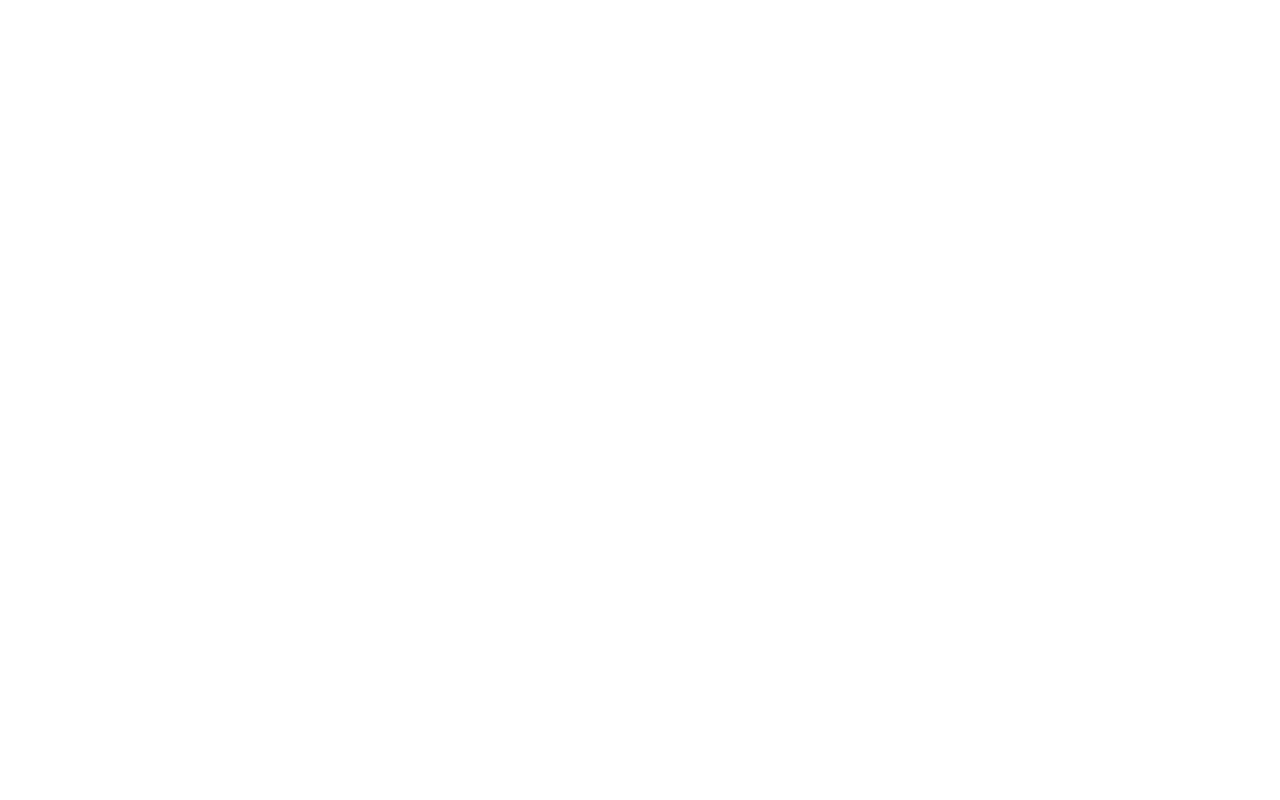
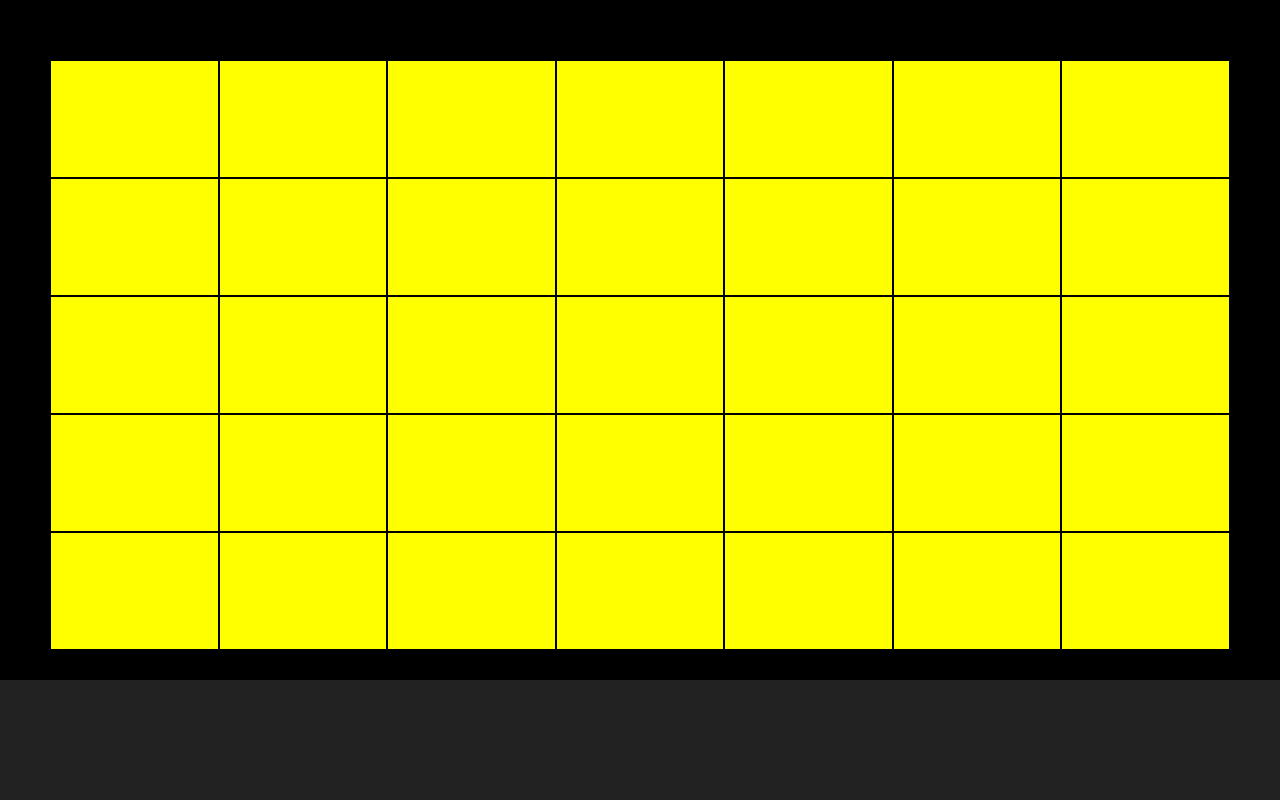
Before and after one commit to IvanTorzoni/html-css-zoom, a plain HTML site: page index.html in a window 1280 px wide. Drawn offline with Linux system fonts and the light colour scheme.

Commit message:
feat: creation of zoom structure

```diff
--- a/css/style.css
+++ b/css/style.css
@@ -1,3 +1,5 @@
+/* Reset */
+
 * {
     padding: 0;
     margin: 0;
@@ -7,3 +9,43 @@
 img{
     max-width: 100%;
 }
+
+/* Main */
+
+.wrapper{
+    display: flex;
+    flex-direction: column;
+    width: 100%;
+    height: 100vh;
+}
+
+/* Zoom core */
+.zoom-class{
+    display: flex;
+    flex-wrap: wrap;
+    padding: 60px 50px 30px;
+    height: calc(100% - 120px);
+    background-color: black;
+}
+
+/* Division in colums */
+.col{
+    position: relative;
+    width: calc(100% / 7);
+    max-height: 100%;
+    padding: 5px 3px;
+    /* debug */
+    background-color: yellow;
+    border: 1px solid black;
+}
+
+/* dimension images */
+.col > img{
+    height: 100%;
+    width: 100%;
+}
+
+.zoom-option{
+    height: 120px;
+    background-color: rgba(34, 34, 34, 1);
+}
--- a/index.html
+++ b/index.html
@@ -1,12 +1,68 @@
 <!DOCTYPE html>
 <html lang="en">
+
 <head>
     <meta charset="UTF-8">
     <meta name="viewport" content="width=device-width, initial-scale=1.0">
     <title>Zoom</title>
     <link rel="stylesheet" href="./css/style.css">
+
+    <link rel="stylesheet" href="https://cdnjs.cloudflare.com/ajax/libs/font-awesome/6.5.1/css/all.min.css"
+        integrity="sha512-DTOQO9RWCH3ppGqcWaEA1BIZOC6xxalwEsw9c2QQeAIftl+Vegovlnee1c9QX4TctnWMn13TZye+giMm8e2LwA=="
+        crossorigin="anonymous" referrerpolicy="no-referrer" />
 </head>
+
 <body>
+    <!-- main -->
+    <main>
+        <!-- wrapper -->
+        <section class="wrapper">
+            <!-- Zoom class -->
+            <div class="zoom-class">
+                <div class="col"></div>
+                <div class="col"></div>
+                <div class="col"></div>
+                <div class="col"></div>
+                <div class="col"></div>
+                <div class="col"></div>
+                <div class="col"></div>
+                <div class="col"></div>
+                <div class="col"></div>
+                <div class="col"></div>
+                <div class="col"></div>
+                <div class="col"></div>
+                <div class="col"></div>
+                <div class="col"></div>
+                <div class="col"></div>
+                <div class="col"></div>
+                <div class="col"></div>
+                <div class="col"></div>
+                <div class="col"></div>
+                <div class="col"></div>
+                <div class="col"></div>
+                <div class="col"></div>
+                <div class="col"></div>
+                <div class="col"></div>
+                <div class="col"></div>
+                <div class="col"></div>
+                <div class="col"></div>
+                <div class="col"></div>
+                <div class="col"></div>
+                <div class="col"></div>
+                <div class="col"></div>
+                <div class="col"></div>
+                <div class="col"></div>
+                <div class="col"></div>
+                <div class="col"></div>
+            </div>
+            <!-- /Zoom class -->
 
+            <!-- Zoom options -->
+            <div class="zoom-option"></div>
+        </section>
+        <!-- /wrapper -->
+    </main>
+    <!-- /main -->
 </body>
+
 </html>
```
Also changed, not shown: img/test image.jpg (added).
